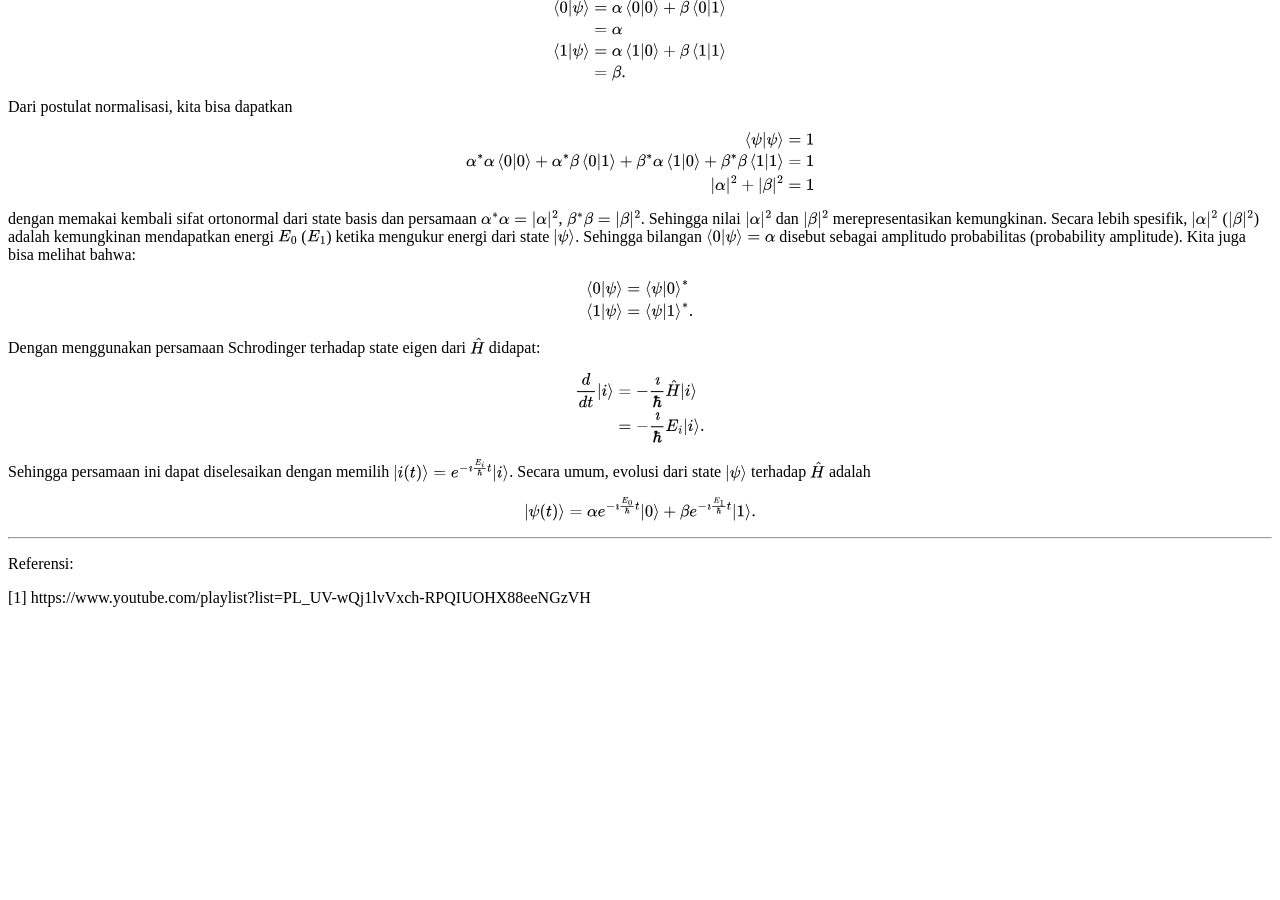
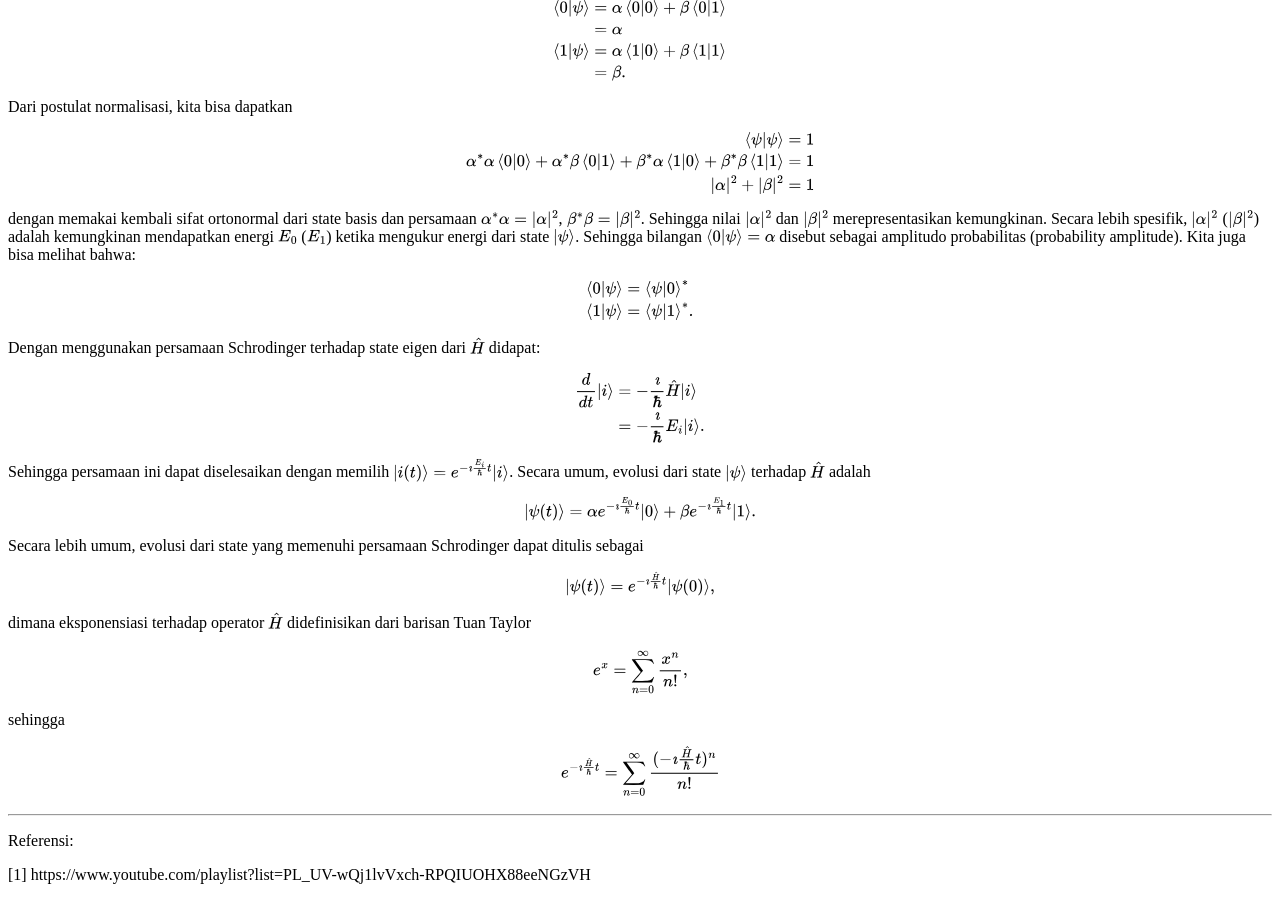
Before and after one commit to dangausuluah/dangausuluah.github.io, a Jekyll site: the page built from _posts/2025-08-26-SDT.md, in a window 1280 px wide and 900 px high, scrolled down 1913 px. Built offline with Jekyll 4.4.1, drawn with Linux system fonts in a browser that asks for light colours; nearby versions of some CDN libraries; our own code applies the rules of GitHub Pages for plain Markdown files; a script that is not in the unit is left out; comment, search, counter and statistics services are not loaded; before the commit the page ends 2536 px from its top, so only the background shows below that.

Commit message:
Update 2025-08-26-SDT.md

```diff
--- a/_posts/2025-08-26-SDT.md
+++ b/_posts/2025-08-26-SDT.md
@@ -145,6 +145,24 @@ $$
 \ket{\psi(t)} = \alpha e^{- \imath \frac{E_0}{\hbar} t}  \ket{0} + \beta e^{- \imath \frac{E_1}{\hbar} t}  \ket{1}.
 $$
 
+Secara lebih umum, evolusi dari state yang memenuhi persamaan Schrodinger dapat ditulis sebagai
+
+$$
+\ket{\psi(t)} = e^{- \imath \frac{\hat{H}}{\hbar} t} \ket{\psi(0)},
+$$
+
+dimana eksponensiasi terhadap operator $\hat{H}$ didefinisikan dari barisan Tuan Taylor
+
+$$
+e^x = \sum_{n=0}^\infty \frac{x^n}{n!},
+$$
+
+sehingga
+
+$$
+e^{- \imath \frac{\hat{H}}{\hbar} t} = \sum_{n=0}^\infty \frac{(- \imath \frac{\hat{H}}{\hbar} t)^n}{n!}
+$$
+
 ___
 Referensi:
 
```
